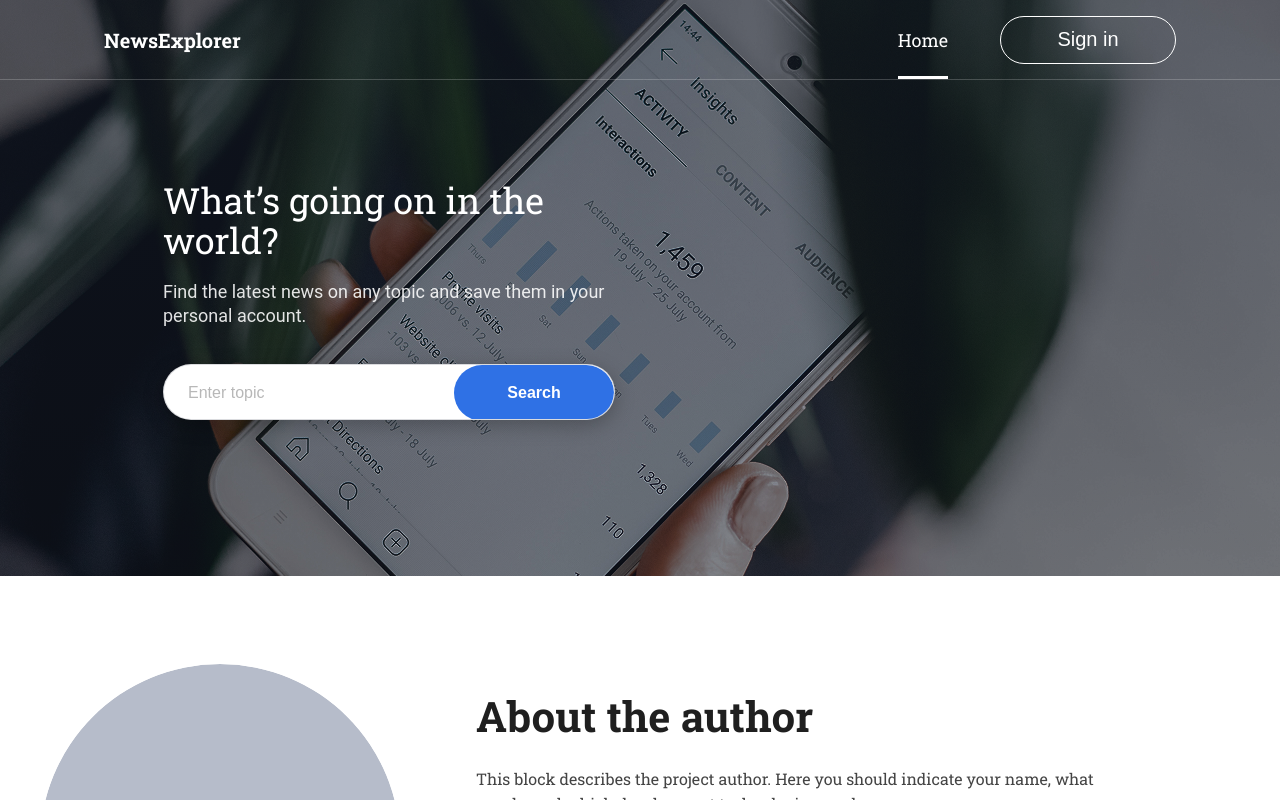
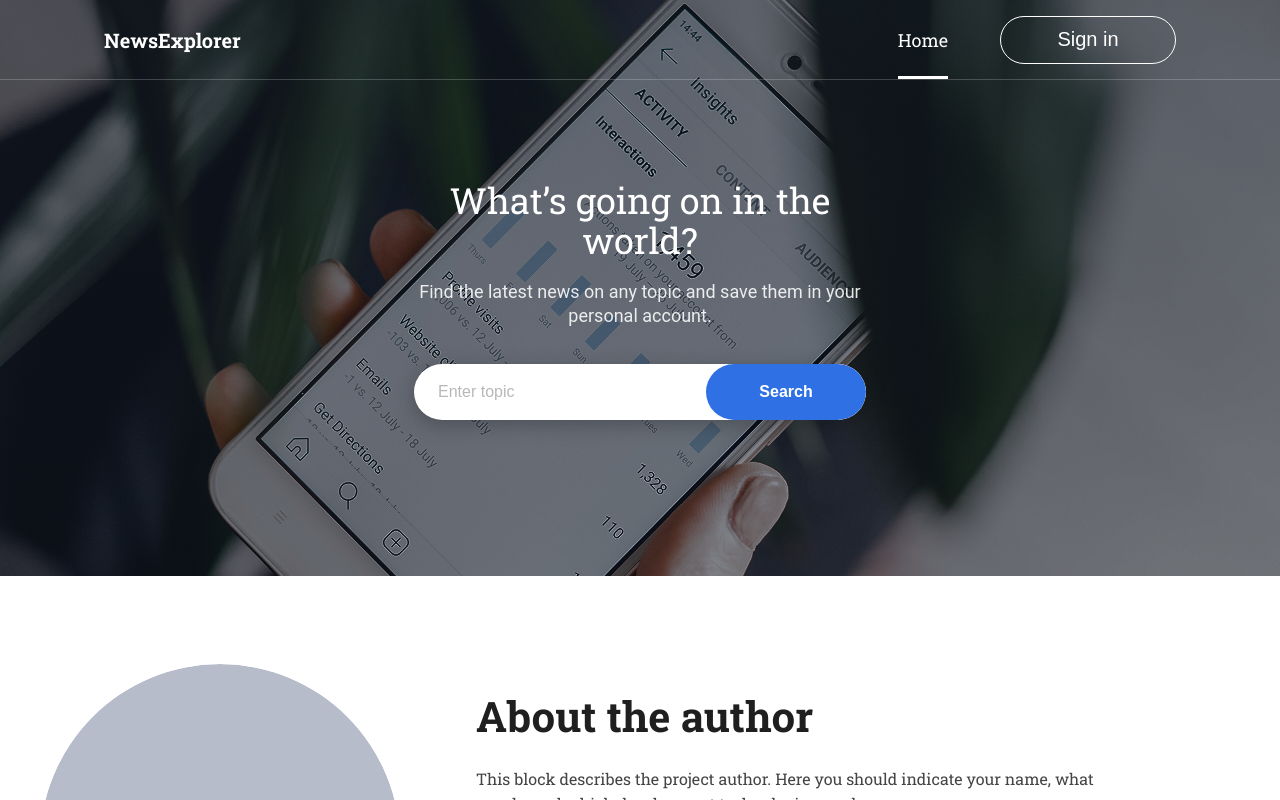
Before and after one commit to Ewell19/stage-1-frontend-api, a React (Vite) app: page / in a window 1280 px wide. Shown: the top 800 px of the page. Built offline with nearby package versions, Linux system fonts and the light colour scheme.

Commit message:
Recenter hero background image

```diff
--- a/src/components/Main/Main.css
+++ b/src/components/Main/Main.css
@@ -11,7 +11,7 @@
   align-items: center;
   justify-content: center;
   background:
-    url("../../images/hero-bg.jpg") center/cover no-repeat,
+    url("../../images/hero-bg.jpg") center center/cover no-repeat,
     #1a2744;
   overflow: hidden;
 }
@@ -32,10 +32,12 @@
   z-index: 1;
   width: 100%;
   max-width: 1440px;
-  padding: 104px 104px 80px 163px;
+  padding: 104px 104px 80px;
   display: flex;
   flex-direction: column;
+  align-items: center;
   gap: 20px;
+  text-align: center;
 }
 
 .hero__title {
@@ -68,7 +70,6 @@
   width: 452px;
   max-width: 452px;
   height: 56px;
-  border: 1px solid rgba(209, 210, 214, 0.8);
   background: #fff;
   border-radius: 40px;
   overflow: hidden;
```
